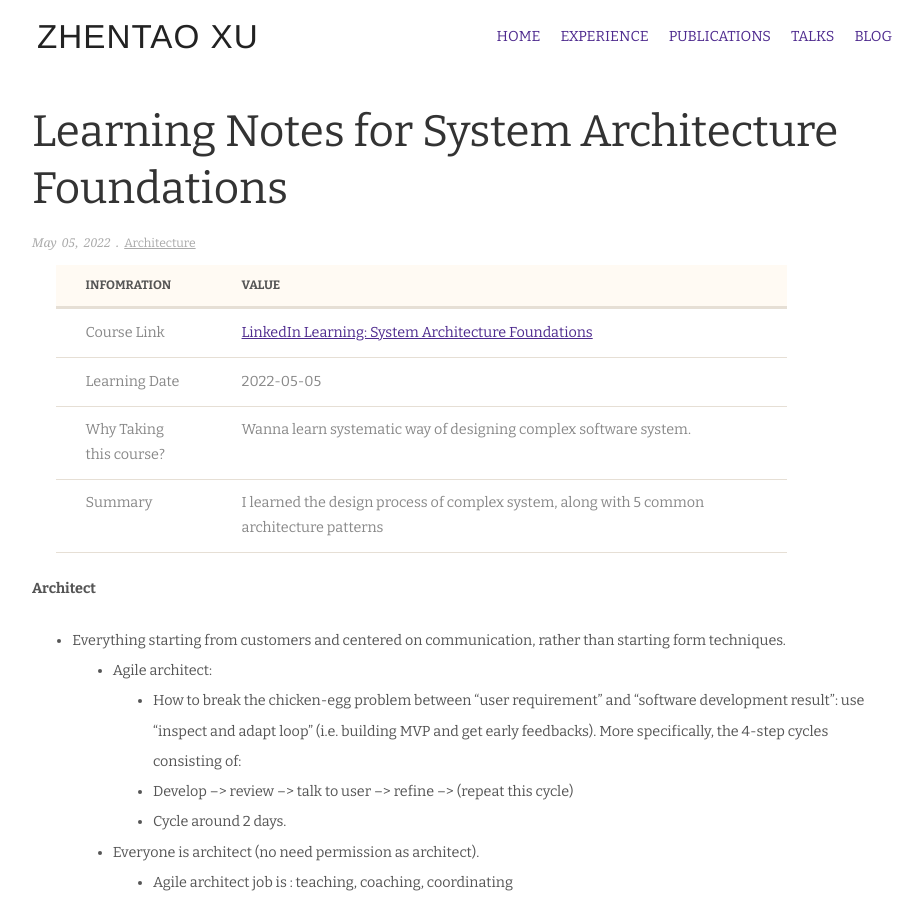
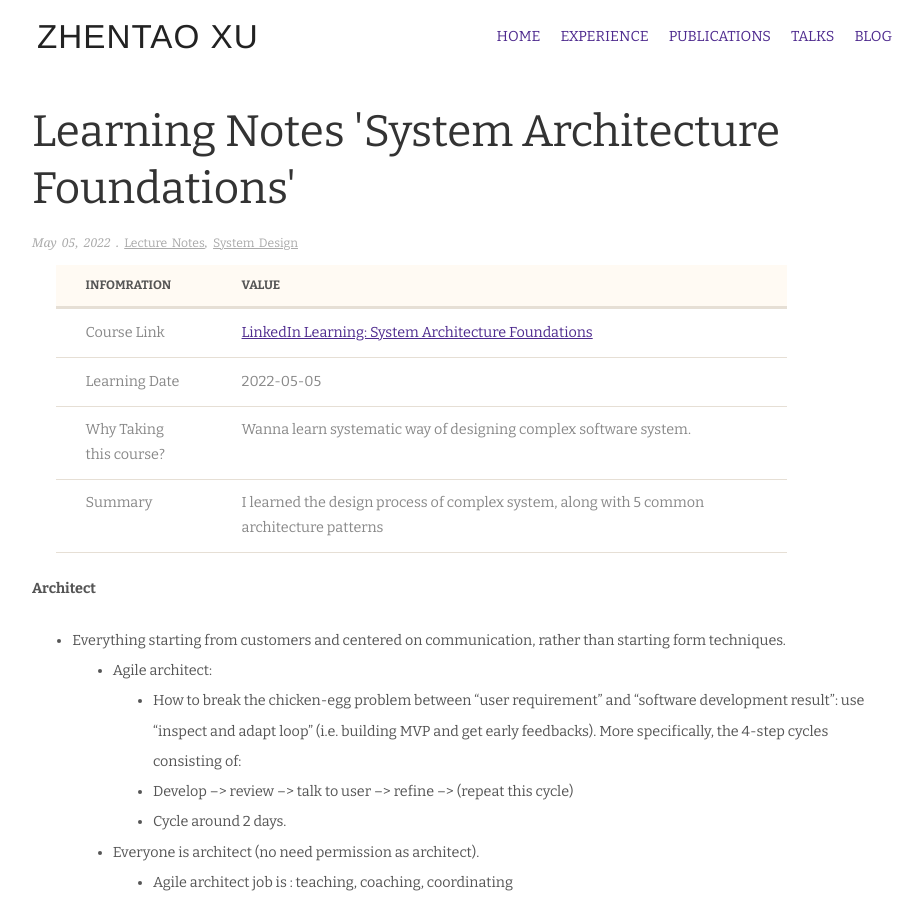
Before and after one commit to xuzhentao/xuzhentao.github.io, a Jekyll site: the page built from _posts/lecture_notes/2022-05-05-System-Architecture-Foundations.md, in a window 1280 px wide and 900 px high. Shown: the whole window, without its empty margins (178-1101 px from the left). Built offline with Jekyll 4.4.1, drawn with Linux system fonts in a browser that asks for light colours; nearby versions of some CDN libraries.

```diff
--- a/_posts/2022-05-05-System-Architecture-Foundations.md
+++ b/_posts/lecture_notes/2022-05-05-System-Architecture-Foundations.md
@@ -1,7 +1,7 @@
 ---
 layout: post
-title: Learning Notes for System Architecture Foundations
-category: Architecture
+title: Learning Notes 'System Architecture Foundations'
+category: [Lecture Notes, System Design]
 excerpt: LinkedIn Learning
 ---
 
```
Also changed, not shown: 1 other file.
